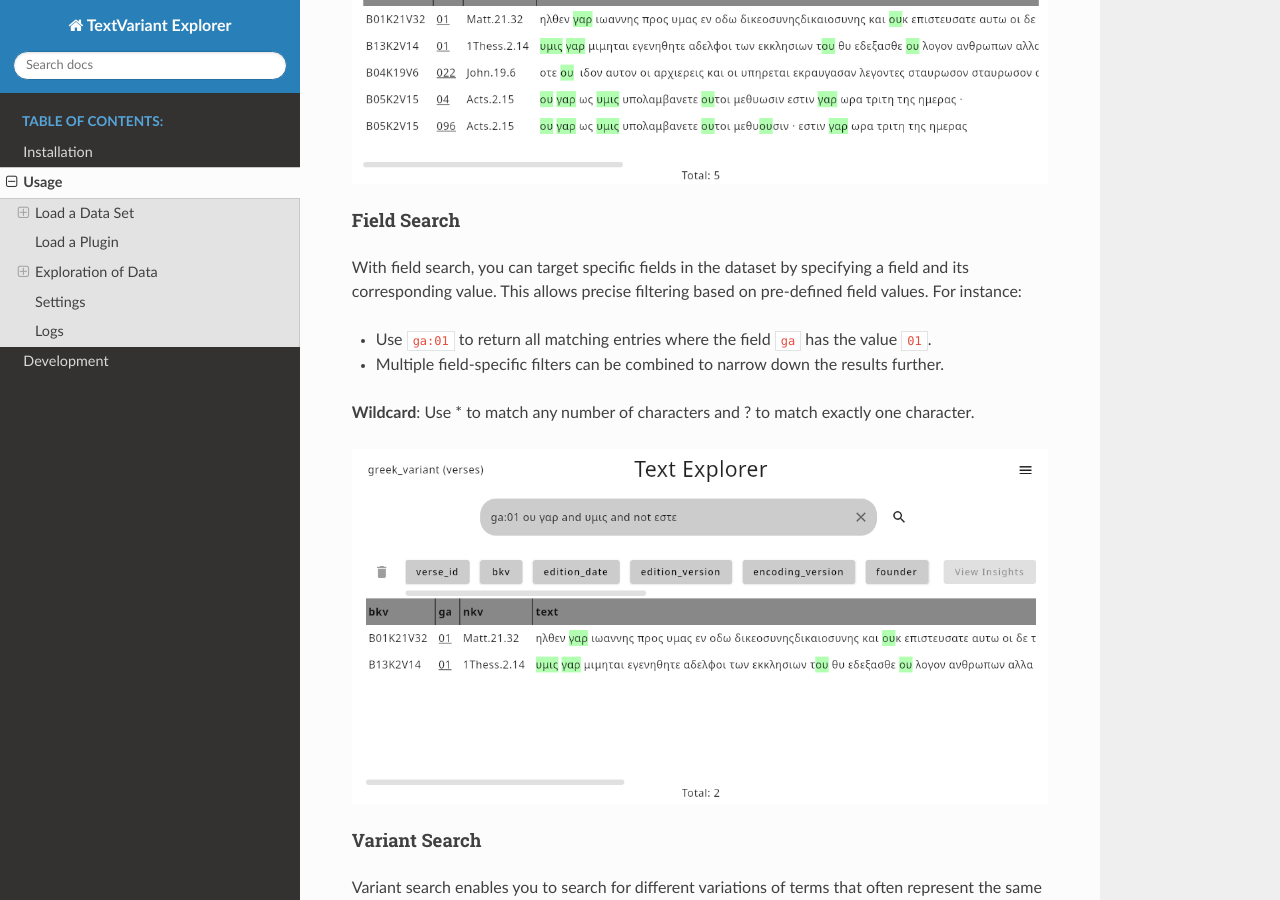
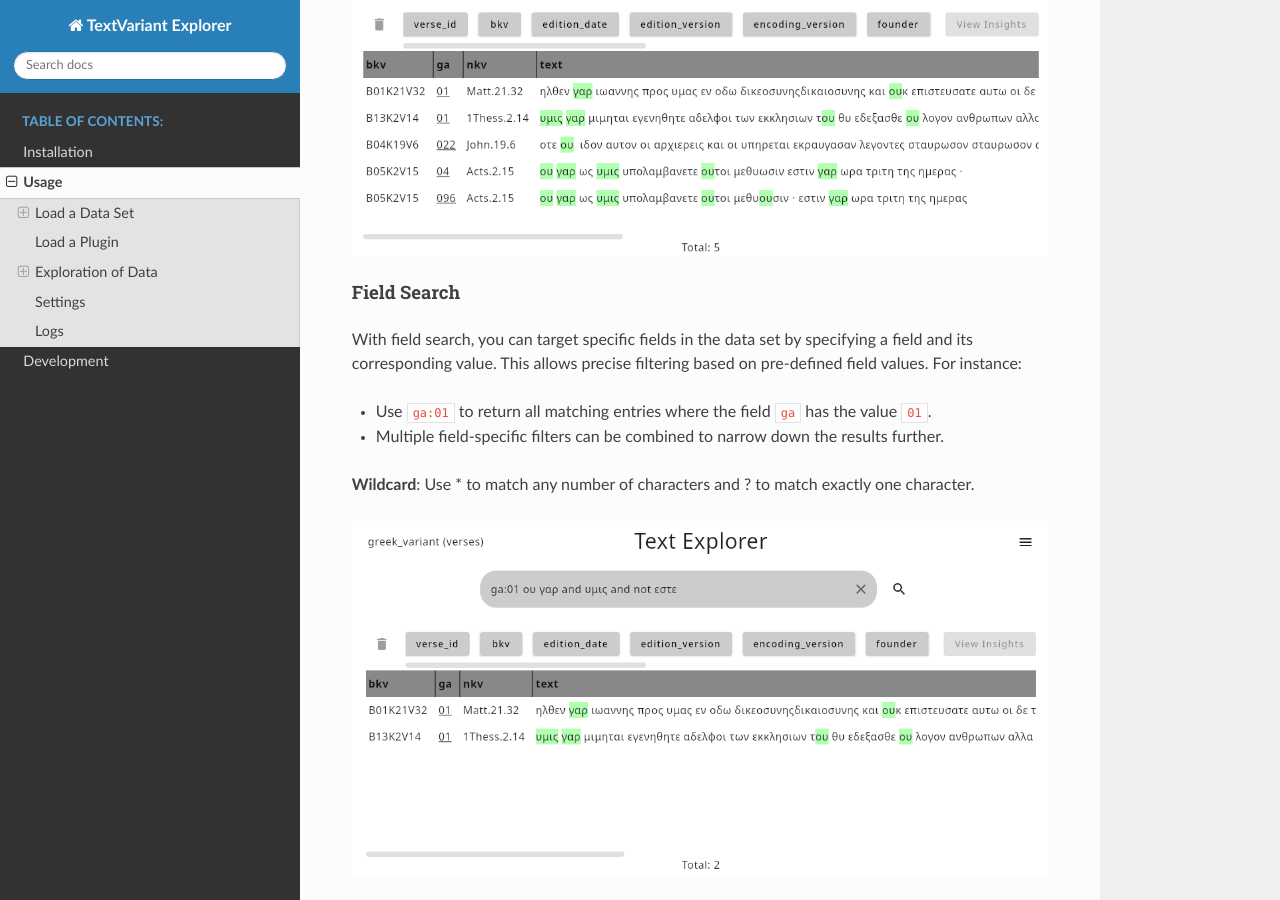
Before and after one commit to Paulanerus/TextVariantExplorer, a Sphinx documentation site: the page built from docs/source/content/usage.md, in a window 1280 px wide and 900 px high, scrolled down 6986 px. Built offline with Sphinx 7.4.7 and the Read the Docs theme 3.1.0, drawn with Linux system fonts in a browser that asks for light colours; some of the changed text lies outside the part shown.

Commit message:
docs: Fix typos and improve phrasing in usage and installation guides

```diff
--- a/docs/source/content/usage.md
+++ b/docs/source/content/usage.md
@@ -132,7 +134,7 @@
 
 #### Field Search
 
-With field search, you can target specific fields in the dataset by specifying a field and its corresponding value. This allows precise filtering based on pre-defined field values. For instance:
+With field search, you can target specific fields in the data set by specifying a field and its corresponding value. This allows precise filtering based on pre-defined field values. For instance:
 
 - Use `ga:01` to return all matching entries where the field `ga` has the value `01`.
 - Multiple field-specific filters can be combined to narrow down the results further.
```
Also changed, not shown: other parts of docs/source/content/usage.md (+3 -1 lines), docs/source/content/installation.md (+2 -2 lines).
